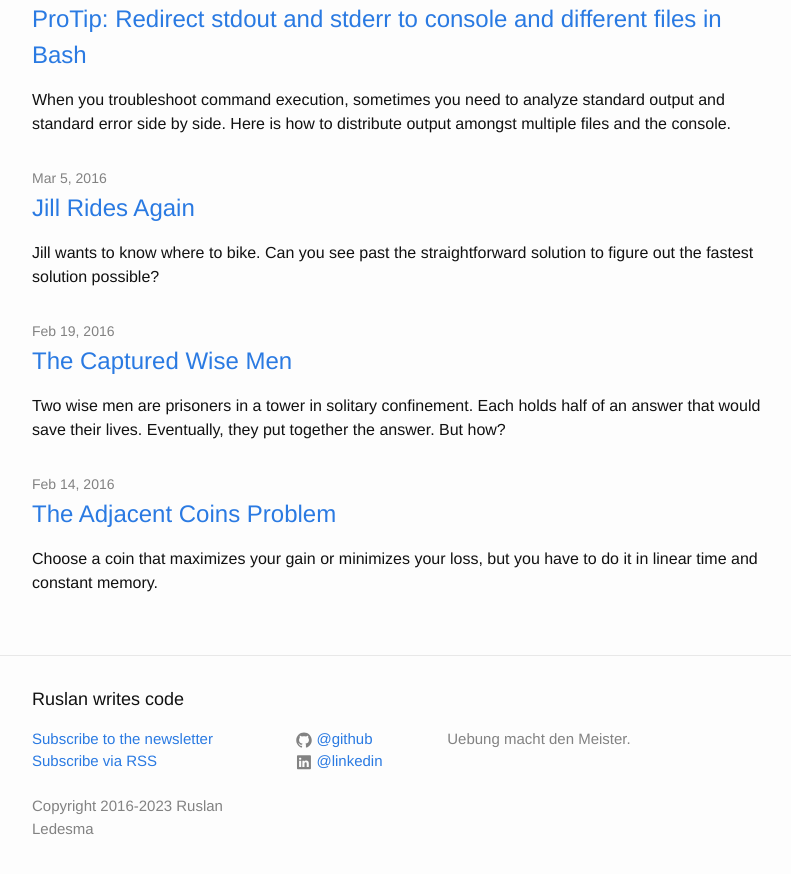
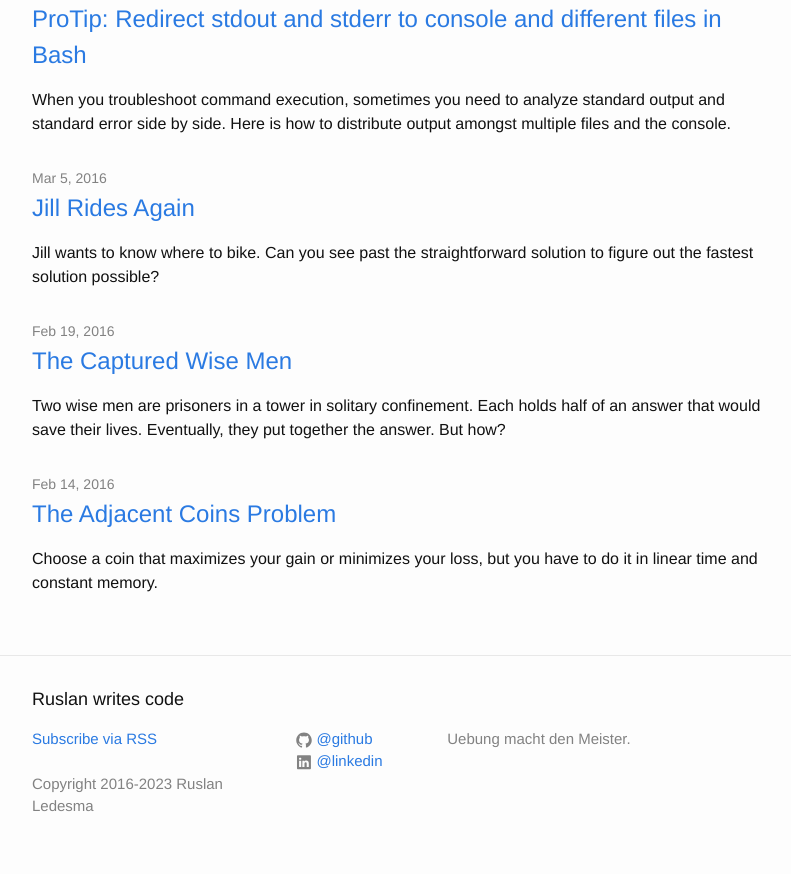
Before and after one commit to mrrusof/mrrusof.github.io, a Jekyll site: the page built from index.html, in a window 1280 px wide and 900 px high, scrolled down 8310 px. Shown: the top 874 px of the window, without its empty margins (238-1029 px from the left). Built offline with Jekyll 4.4.1, drawn with Linux system fonts in a browser that asks for light colours; formulas are drawn with MathJax 3.

Commit message:
Remove remaining newsletter link.

```diff
--- a/_includes/footer.html
+++ b/_includes/footer.html
@@ -7,7 +7,6 @@
     <div class="footer-col-wrapper">
       <div class="footer-col  footer-col-1">
         <ul class="contact-list">
-	  <li><a onclick="show_spopup();">Subscribe to the newsletter</a></li>
 	  <li><a href="{{ "/feed.xml" | prepend: site.baseurl }}">Subscribe via RSS</a></li>
 	  <li>&nbsp;</li>
 	  <li>Copyright 2016-2023 Ruslan Ledesma</li>
```
